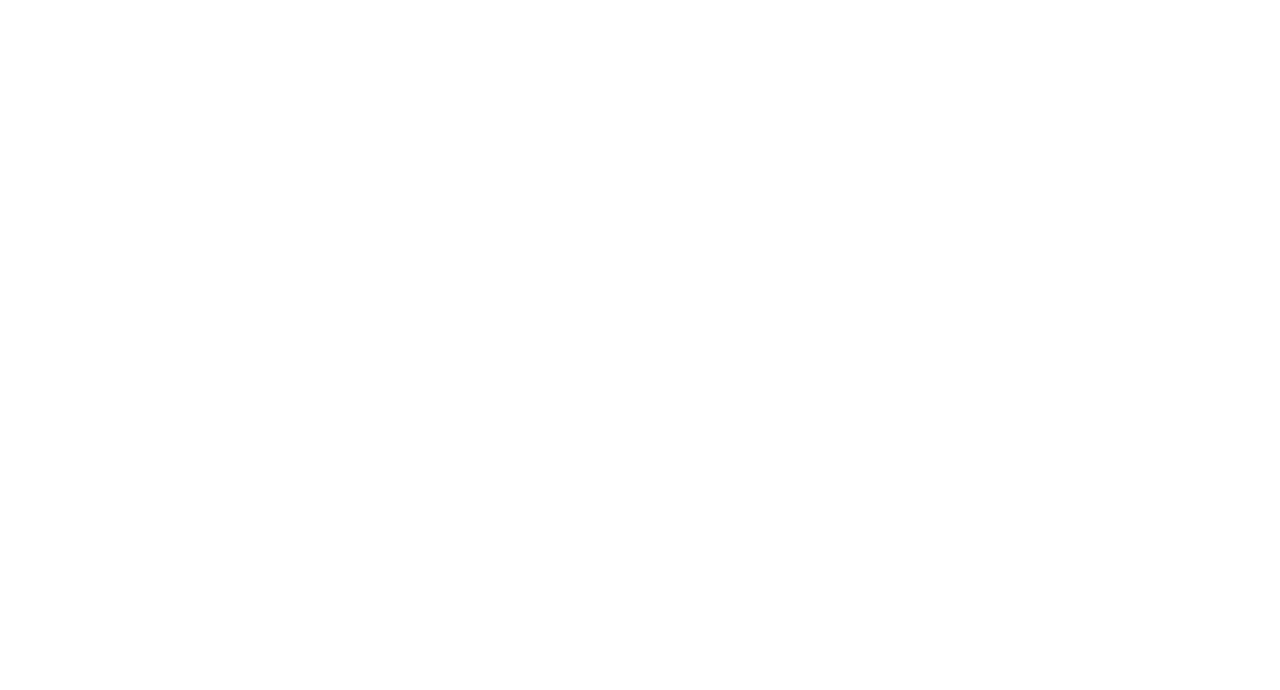
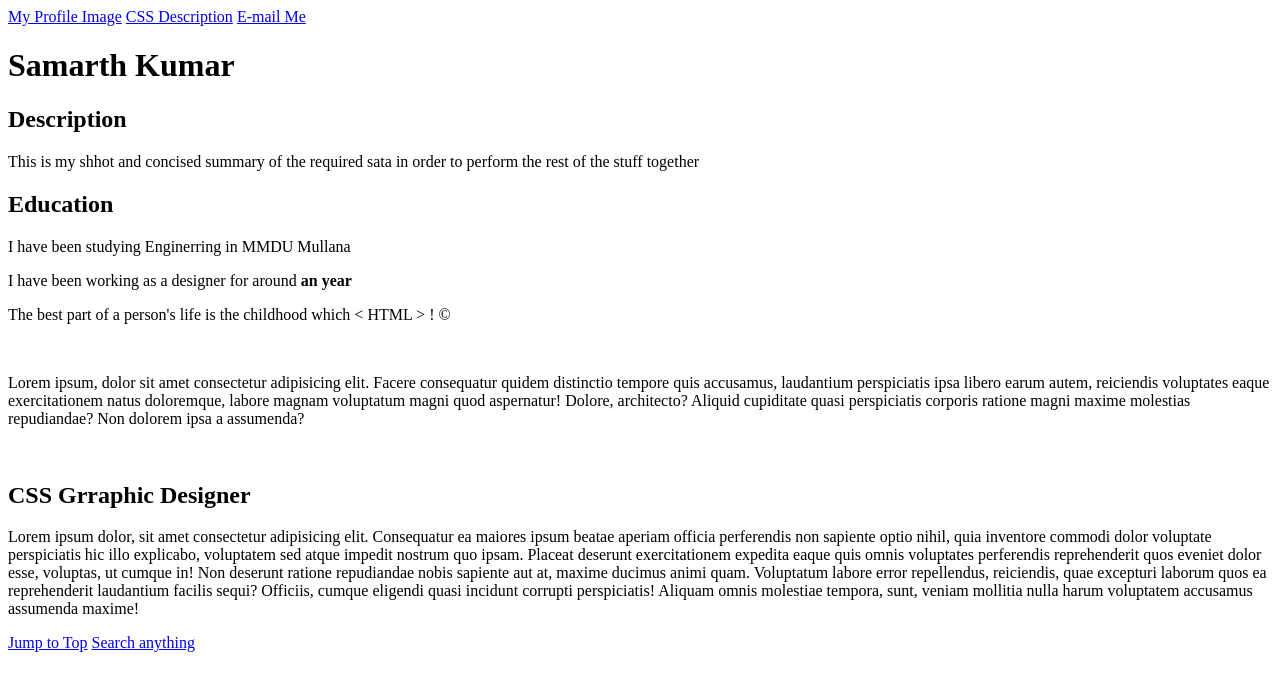
Before and after one commit to SamarthKumar300/Web_Dev, a plain HTML site: page index_2.html in a window 1280 px wide. Drawn offline with Linux system fonts and the light colour scheme.

Commit message:
new commit

```diff
--- a/index_2.html
+++ b/index_2.html
@@ -4,6 +4,9 @@
     <meta charset="UTF-8" />
     <meta http-equiv="X-UA-Compatible" content="IE=edge" />
     <meta name="viewport" content="width=device-width, initial-scale=1.0" />
+    <a href="images/profile.jpeg">My Profile Image</a>
+    <a href="#section-css">CSS Description</a>
+    <a href="mailto:support-webhood.net" target="_blank">E-mail Me</a>
     <meta
       name="description"
       content="This is the first webpage which I am designing right now"
@@ -11,5 +14,33 @@
     <!-- The above meta data is used to give a small description of the website user will be visiting -->
     <title>Document</title>
   </head>
-  <body></body>
+  <body>
+    <h1>Samarth Kumar</h1>
+    <h2>Description</h2>
+    <p>This is my shhot and concised summary of the required sata in order to perform the rest of the stuff together</p>
+    <h2>Education</h2>
+    <p>I have been studying Enginerring in MMDU Mullana</p>
+    <p> I have been working as a designer for around <strong>an year</strong> </p>
+
+    <!-- In order to type the less than and greater than sign in the HTML , we have to use some of the entities
+        For Example -->
+
+    <p>
+      The best part of a person's life is the childhood which &lt; HTML &gt; ! &copy;
+
+    </p>
+    <br>
+    <p>
+      Lorem ipsum, dolor sit amet consectetur adipisicing elit. Facere consequatur quidem distinctio tempore quis accusamus, laudantium perspiciatis ipsa libero earum autem, reiciendis voluptates eaque exercitationem natus doloremque, labore&nbsp;magnam voluptatum magni quod aspernatur! Dolore, architecto? Aliquid cupiditate quasi perspiciatis corporis ratione magni maxime molestias repudiandae? Non dolorem ipsa a assumenda?
+    </p>
+    <br>
+    <h2 id="section-css">CSS
+      Grraphic Designer
+    </h2>
+    <p>
+      Lorem ipsum dolor, sit amet consectetur adipisicing elit. Consequatur ea maiores ipsum beatae aperiam officia perferendis non sapiente optio nihil, quia inventore commodi dolor voluptate perspiciatis hic illo explicabo, voluptatem sed atque impedit nostrum quo ipsam. Placeat deserunt exercitationem expedita eaque quis omnis voluptates perferendis reprehenderit quos eveniet dolor esse, voluptas, ut cumque in! Non deserunt ratione repudiandae nobis sapiente aut at, maxime ducimus animi quam. Voluptatum labore error repellendus, reiciendis, quae excepturi laborum quos ea reprehenderit laudantium facilis sequi? Officiis, cumque eligendi quasi incidunt corrupti perspiciatis! Aliquam omnis molestiae tempora, sunt, veniam mollitia nulla harum voluptatem accusamus assumenda maxime!
+    </p>
+    <a href="#">Jump to Top</a>
+    <a href="https://google.com" target="_blank">Search anything</a>
+  </body>
 </html>
```
Also changed, not shown: tags.txt.
